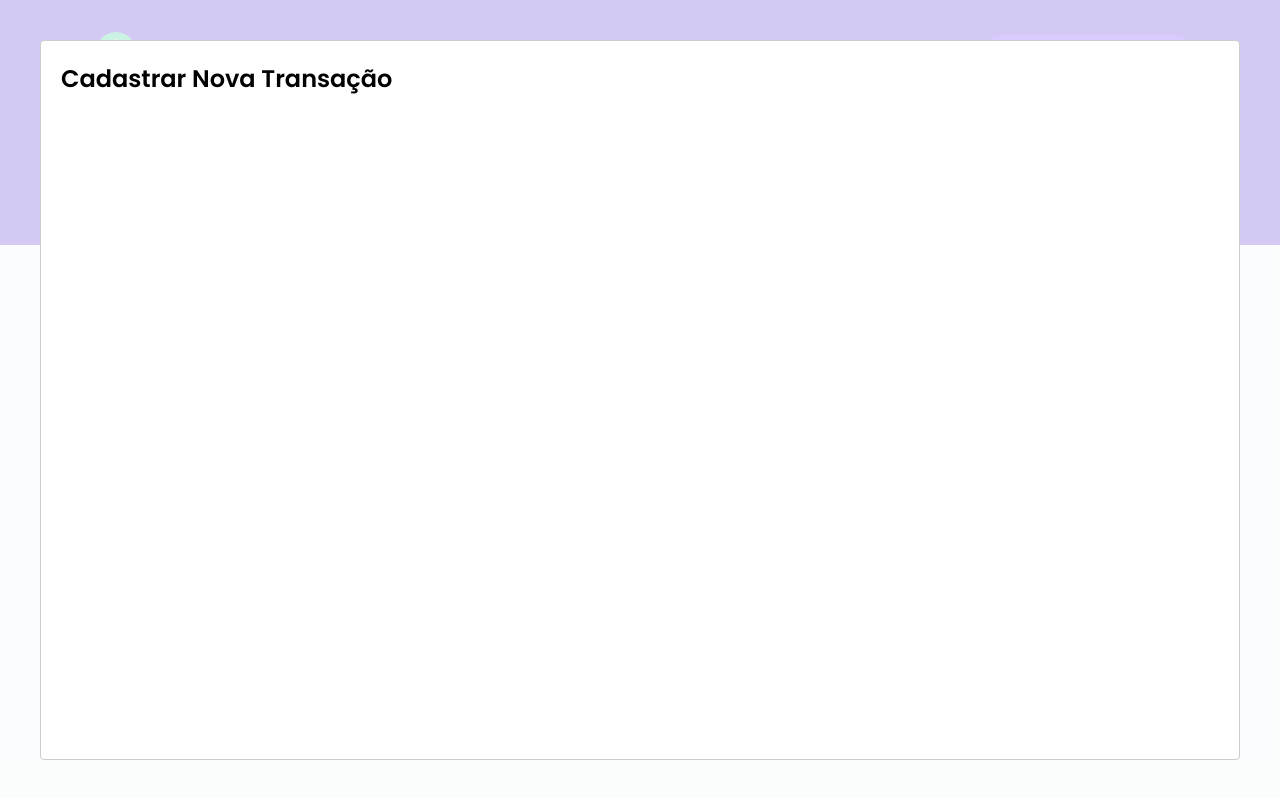
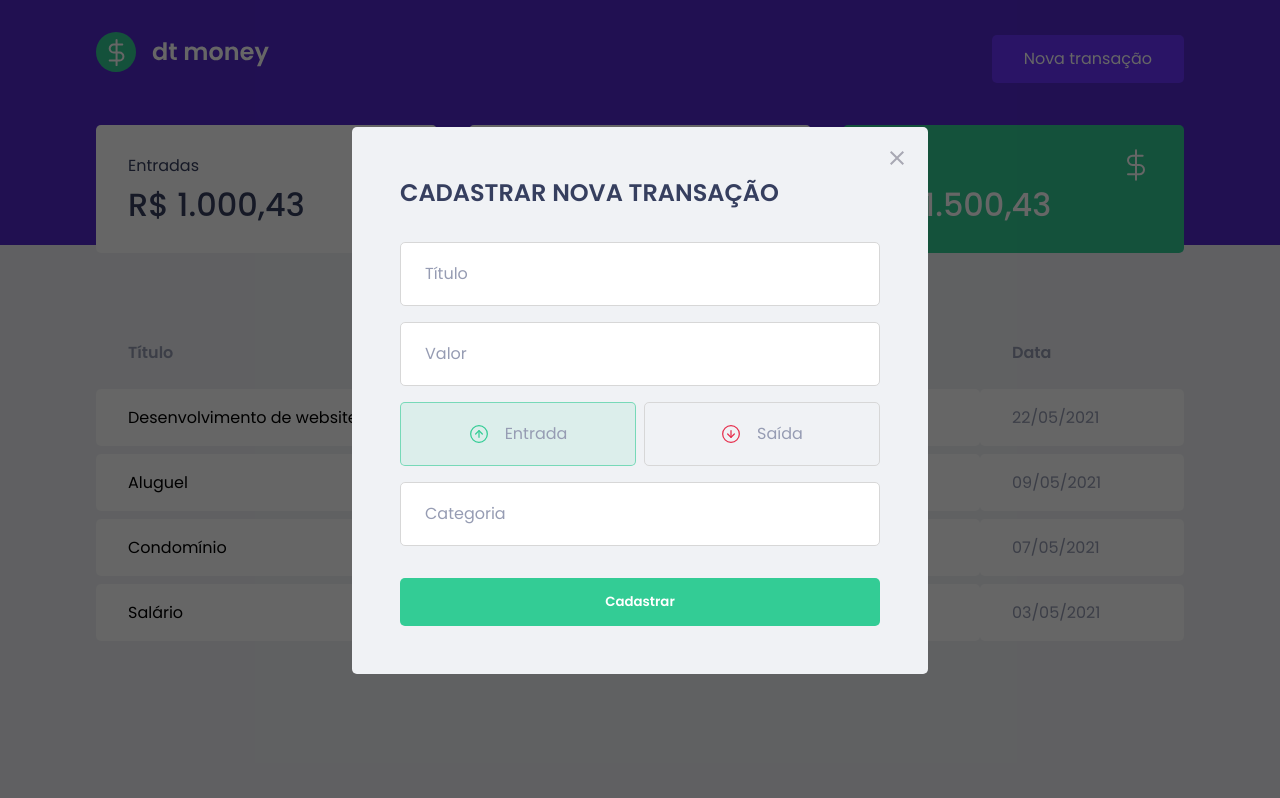
Before and after one commit to thayssn/ignite-dtmoney, a React (Create React App) app: page / in a window 1280 px wide. Both pictures are taken after a click on the button "Nova transação". Built offline with nearby package versions, Linux system fonts and the light colour scheme; no server answers; what miragejs would draw is missing.

Commit message:
Ignite ReactJS - Cap II Módulo 4 - Estilizando Modal

```diff
--- a/package.json
+++ b/package.json
@@ -11,6 +11,7 @@
     "@types/react": "^17.0.5",
     "@types/react-dom": "^17.0.5",
     "axios": "^0.21.1",
+    "polished": "^4.1.2",
     "react": "^17.0.2",
     "react-dom": "^17.0.2",
     "react-modal": "^3.13.1",
--- a/src/components/Header/styles.ts
+++ b/src/components/Header/styles.ts
@@ -15,21 +15,12 @@ export const Content = styled.div`
     align-items: center;
 
     button{
+        color: #FFF;
+        background-color: var(--light-purple);
+
         font-size: 1rem;
         line-height: 1.5rem;
 
-        color: #FFF;
-        background-color: var(--light-purple);
-
         padding: 0.75rem 2rem;
-
-        border: 0;
-        border-radius: 0.31rem;
-
-        transition: filter 0.2s;
-
-        &:hover{
-            filter: brightness(0.9);
-        }
     }
 `
--- a/src/components/NewTransactionModal/index.tsx
+++ b/src/components/NewTransactionModal/index.tsx
@@ -1,4 +1,9 @@
-import Modal from 'react-modal'
+import Modal from 'react-modal';
+import { ModalContainer, TransactionTypeContainer, RadioBox } from './styles';
+import closeImg from '../../assets/close.svg';
+import incomeImg from '../../assets/income.svg';
+import outcomeImg from '../../assets/outcome.svg';
+import { useState } from 'react';
 
 Modal.setAppElement('#root');
 
@@ -7,11 +12,47 @@ interface NewTransactionModalProps{
     onRequestClose: () => void;
 }
 
-export function NewTransactionModal (props: NewTransactionModalProps) {
+export function NewTransactionModal ({ isOpen, onRequestClose}: NewTransactionModalProps) {
+    const [type, setType] = useState('deposit');
 
-    return (<Modal
-        isOpen={props.isOpen}
-        onRequestClose={props.onRequestClose}>
-            <h2>Cadastrar Nova Transação</h2>
-    </Modal>)
+    return (
+        <Modal
+            isOpen={isOpen}
+            onRequestClose={onRequestClose}
+            overlayClassName="react-modal__overlay"
+            className="react-modal"
+            >
+                <ModalContainer>
+                    <button type="button" className="react-modal__close" onClick={onRequestClose}>
+                        <img src={closeImg} alt="Fechar modal"></img>
+                    </button>
+                    <h2>Cadastrar Nova Transação</h2>
+
+                    <input type="text" placeholder="Título"/>
+                    <input type="number" placeholder="Valor"/>
+
+                    <TransactionTypeContainer>
+                        <RadioBox
+                            type="button"
+                            onClick={() => setType('deposit')}
+                            isSelected={type === 'deposit'}
+                            typeColor="deposit"
+                        >
+                            <img src={incomeImg} alt="Fechar modal"></img> <span>Entrada</span>
+                        </RadioBox>
+                        <RadioBox
+                            type="button"
+                            onClick={() => setType('withdraw')}
+                            isSelected={type === 'withdraw'}
+                            typeColor="withdraw"
+                        >
+                            <img src={outcomeImg} alt="Fechar modal"></img> <span>Saída</span>
+                        </RadioBox>
+                    </TransactionTypeContainer>
+
+                    <input type="text" placeholder="Categoria"/>
+                    <button type="submit">Cadastrar</button>
+                </ModalContainer>
+
+        </Modal>)
 }
--- /dev/null
+++ b/src/components/NewTransactionModal/styles.ts
@@ -0,0 +1,62 @@
+import styled from 'styled-components';
+import { darken, transparentize } from 'polished';
+
+export const ModalContainer = styled.form`
+
+`
+
+export const TransactionTypeContainer = styled.div`
+    margin: 1rem 0;
+
+    display: grid;
+    grid-template-columns: 1fr 1fr;
+    gap: 0.5rem;
+`
+
+interface RadioBoxProps {
+    isSelected: boolean,
+    typeColor: 'deposit' | 'withdraw'
+}
+
+const colors = {
+    'deposit' : '#33CC95',
+    'withdraw': '#E52E4D'
+}
+
+export const RadioBox = styled.button<RadioBoxProps>`
+    height: 4rem;
+    border: 1px solid  ${ ({ isSelected, typeColor }) => isSelected
+        ? transparentize(0.4,colors[typeColor])
+        : '#D7D7D7'};
+    border-radius: var(--border-radius);
+
+    background-color: ${ ({ isSelected, typeColor }) => isSelected
+        ? transparentize(0.9, colors[typeColor])
+        : 'transparent'};
+
+    display: flex;
+    align-items: center;
+    justify-content: center;
+
+    transition: .2s;
+
+    &:hover{
+        filter: none;
+
+        border-color: ${darken(0.1, "#D7D7D7")}
+    }
+
+    img{
+        width: 20px;
+        height: 20px;
+    }
+
+    span{
+        color: var(--body-text);
+        display: inline-block;
+
+        margin-left: 1rem;
+
+        font-size: 1rem;
+    }
+`
--- a/src/components/Sumary/SumaryBox/index.tsx
+++ b/src/components/Sumary/SumaryBox/index.tsx
@@ -9,14 +9,14 @@ interface SumaryBoxProps {
     highlight?: boolean
 }
 
-export function SumaryBox(props: SumaryBoxProps) {
+export function SumaryBox({ highlight, title, image, value}: SumaryBoxProps) {
     return(
-        <BoxContainer className={props.highlight ? 'highlight-background' : ''}>
+        <BoxContainer className={highlight ? 'highlight-background' : ''}>
             <header>
-                <p>{props.title}</p>
-                <img src={props.image} alt={props.title}></img>
+                <p>{title}</p>
+                <img src={image} alt={title}></img>
             </header>
-            <strong>{props.value.toLocaleString('pt-br', currencyFormat)}</strong>
+            <strong>{value.toLocaleString('pt-br', currencyFormat)}</strong>
         </BoxContainer>
     )
 }
--- a/src/components/Sumary/SumaryBox/styles.ts
+++ b/src/components/Sumary/SumaryBox/styles.ts
@@ -5,7 +5,7 @@ export const BoxContainer = styled.div`
     background-color: var(--shape);
 
     padding: 1.5rem 2rem;
-    border-radius: 0.31rem;
+    border-radius: var(--border-radius);
 
     header {
         display: flex;
--- a/src/components/TransactionsTable/styles.ts
+++ b/src/components/TransactionsTable/styles.ts
@@ -20,7 +20,7 @@ export const TransactionsTableContainer = styled.div`
         td{
             padding: 1rem 2rem;
             border: 0;
-            border-radius: 0.31rem;
+            border-radius: var(--border-radius);
 
             color: var(--body-text);
             background-color: var(--shape);
--- a/src/styles/global.ts
+++ b/src/styles/global.ts
@@ -12,6 +12,11 @@ export const GlobalStyle = createGlobalStyle`
     --title-text: #363F5F;
     --body-text: #969CB3;
     --shape: #FFFFFF;
+
+    --border-radius: 0.31rem;
+
+    --input-background: #e7e9ee;
+    --input-border-color: #d7d7d7;
 }
 
 *{
@@ -41,8 +46,17 @@ body, input, textarea, button{
 }
 
 button {
+    border: 0;
+    border-radius: var(--border-radius);
+
     cursor: pointer;
+    transition: filter 0.3s;
+
+    &:hover{
+        filter: brightness(0.9);
+    }
 }
+
 
 h1,h2,h3,h4,h5,h6, strong{
     font-weight: 600;
@@ -52,4 +66,91 @@ h1,h2,h3,h4,h5,h6, strong{
     opacity: 0.6;
     cursor: not-allowed;
 }
+
+// React Modal
+
+.react-modal{
+    background-color: var(--background);
+
+    width: 100%;
+    max-width: 576px;
+    padding: 3rem;
+    border-radius: var(--border-radius);
+
+    position: relative;
+
+    &__overlay{
+        background-color: rgba(0,0,0,.6);
+
+        position: fixed;
+        top: 0;
+        bottom: 0;
+        right: 0;
+        left: 0;
+
+        display: flex;
+        align-items: center;
+        justify-content: center;
+
+        padding: 3rem;
+
+    }
+
+    &__close{
+        position: absolute;
+        right: 1.5rem;
+        top: 1.5rem;
+
+        border: 0;
+        background: transparent;
+
+        transition: filter 0.2s;
+
+        &:hover{
+            filter: brightness(0.7);
+        }
+    }
+
+    h2{
+        color: var(--title-text);
+
+        font-weight: 600;
+        text-transform: uppercase;
+
+        margin-bottom: 2rem;
+    }
+
+    input{
+        width: 100%;
+        height: 4rem;
+        padding: 0 1.5rem;
+        border: 1px solid var(--input-border-color);
+        border-radius: var(--border-radius);
+
+        font-weight: 400;
+        font-size: 1rem;
+
+        &::placeholder{
+            color: var(--body-text);
+        }
+
+        & + input {
+            margin-top: 1rem;
+        }
+    }
+
+
+    button[type="submit"]{
+        color: #FFFFFF;
+        background-color: var(--green);
+
+        width: 100%;
+        height: 3rem;
+        padding: 0 1.5rem;
+        margin-top: 2rem;
+
+        font-weight: 600;
+    }
+}
+
 `
```
Also changed, not shown: 1 other file (tests, documents, lock files or other folders).
